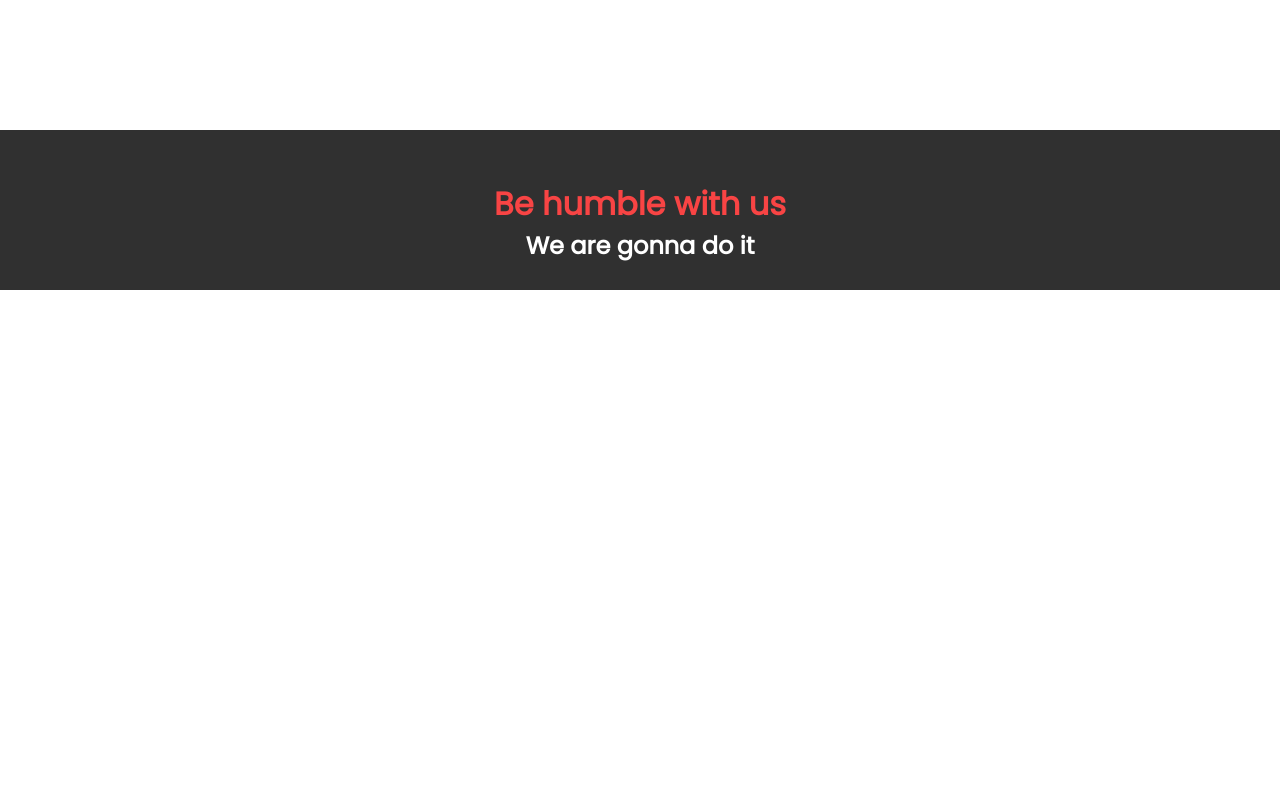
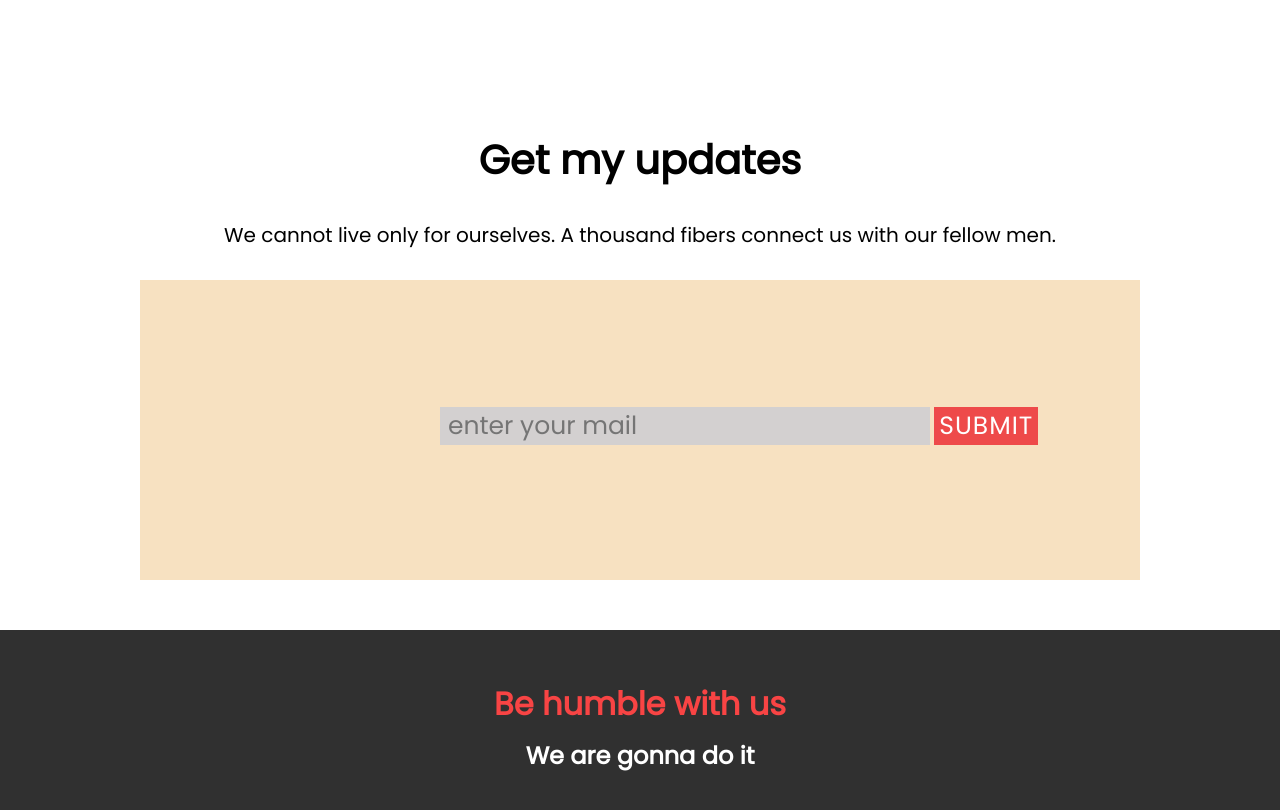
Before and after one commit to shafiulshuvo9/Developer-portfolio-assignment-1, a plain HTML site: page index.html in a window 1280 px wide. Shown: the part 3260-4070 px from the top of the page. Before the commit the page ends 3550 px from the top, so only its background shows below. Drawn offline with Linux system fonts and the light colour scheme.

Commit message:
contact and input added

```diff
--- a/index.html
+++ b/index.html
@@ -101,6 +101,23 @@
         <img src="images/donation6.jpg" alt="" />
       </div>
     </section>
+    <section class="contact-area">
+      <div class="contact-text">
+        <h1>Get my updates</h1>
+        <p>
+          We cannot live only for ourselves. A thousand fibers connect us with
+          our fellow men.
+        </p>
+      </div>
+      <div class="input-area">
+        <input
+          class="input-content"
+          type="mail"
+          placeholder="enter your mail"
+        />
+        <button class="input-btn">submit</button>
+      </div>
+    </section>
     <footer class="footer-content">
       <h1>Be humble with us</h1>
       <h2>We are gonna do it</h2>
--- a/style.css
+++ b/style.css
@@ -185,9 +185,10 @@
   text-align: center;
   margin-top: 30px;
   background-color: rgb(48, 48, 48);
-  height: 10rem;
+  height: 12rem;
   color: white;
   padding-top: 50px;
+  padding-bottom: 30px;
 }
 .contribute-content {
   display: flex;
@@ -211,6 +212,46 @@
 .contribute-img {
   width: 40%;
 }
+.contact-text {
+  text-align: center;
+}
+.contact-text h1 {
+  font-size: 40px;
+  margin-bottom: 30px;
+}
+.contact-text p {
+  font-size: 20px;
+}
+.input-area {
+  width: 1000px;
+  height: 300px;
+  background-color: rgb(247, 225, 193);
+  margin: 0 auto;
+  margin-top: 30px;
+  margin-bottom: 50px;
+}
+.input-content {
+  background-color: rgb(211, 208, 208);
+  margin-top: 127px;
+  margin-left: 30%;
+  font-size: 25px;
+  border: none;
+  padding-left: 8px;
+}
+.input-btn {
+  font-size: 25px;
+  background-color: rgb(238, 74, 74);
+  color: white;
+  letter-spacing: 1px;
+  border: none;
+  margin-left: 0px;
+  text-transform: uppercase;
+  padding-left: 5px;
+  padding-right: 5px;
+  cursor: pointer;
+}
+
 .footer-content h1 {
   color: rgb(248, 68, 68);
+  padding-bottom: 10px;
 }
```
